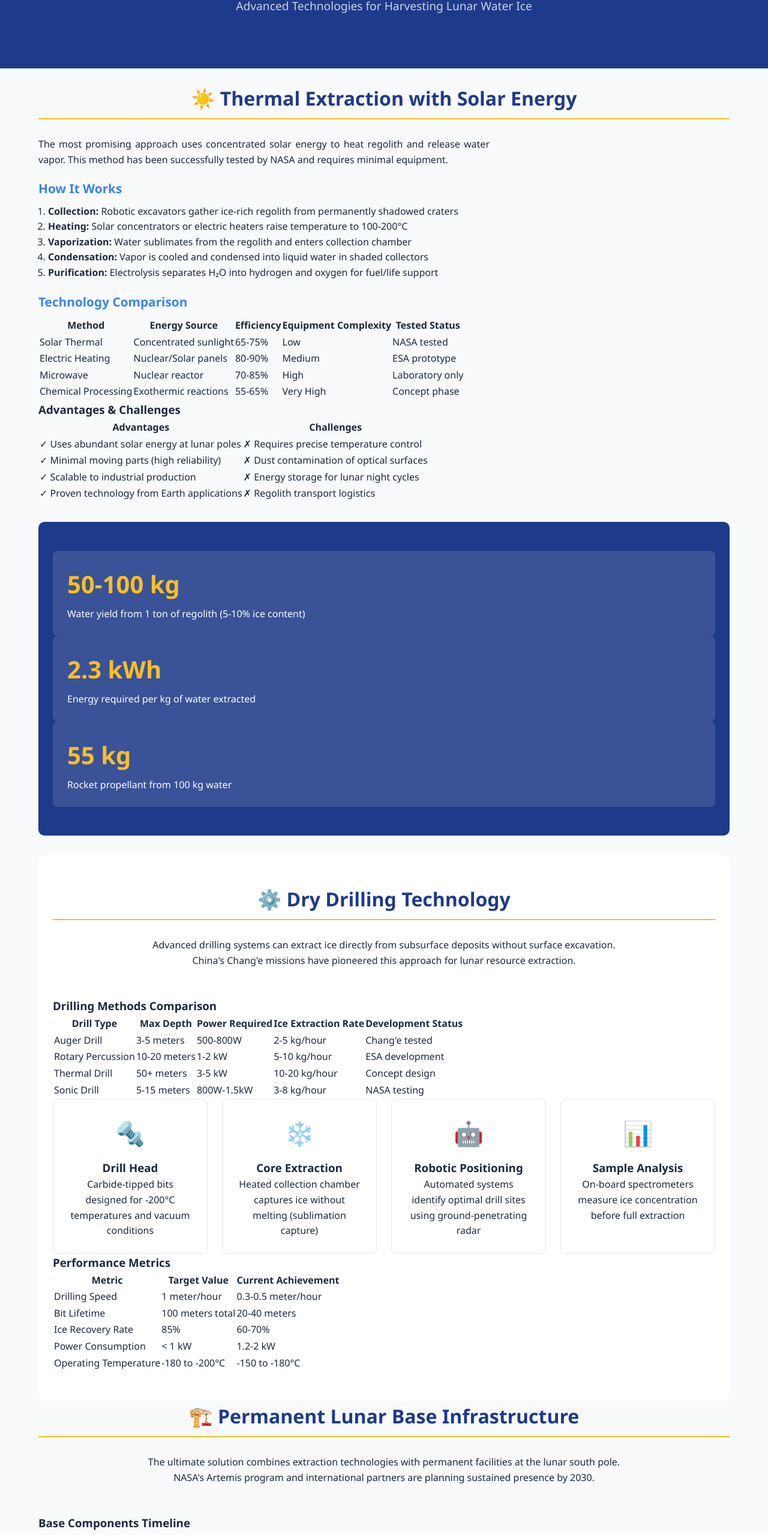
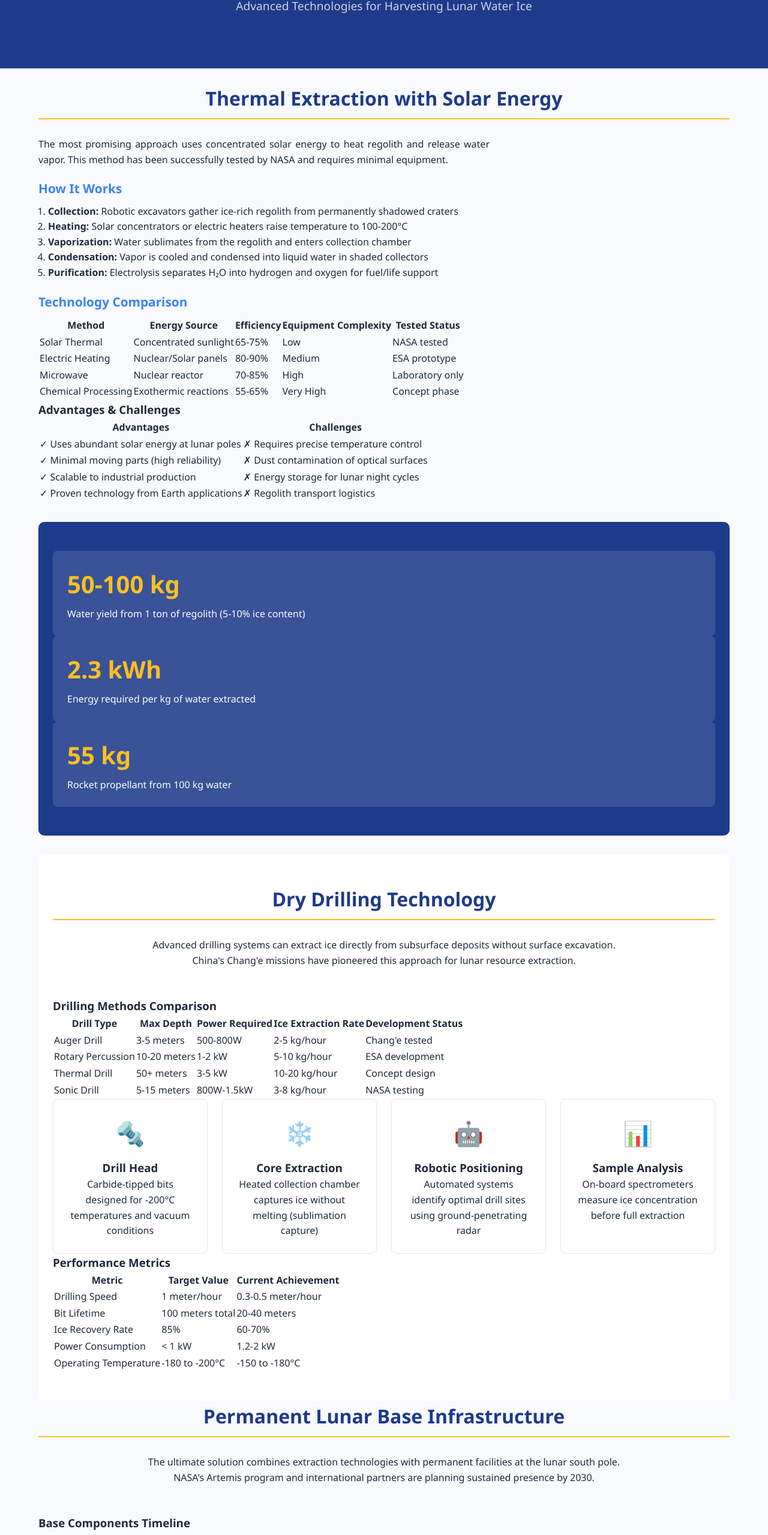
Before and after one commit to Ayamamoru/aerospace, a plain HTML site: page solutions.html in a window 1280 px wide. Shown: the part 237-2796 px from the top of the page at 60% size. Drawn offline with Linux system fonts and the light colour scheme.

Commit message:
uhhhh bgfix

```diff
--- a/solutions.html
+++ b/solutions.html
@@ -33,7 +33,7 @@
     <main class="container">
         <!-- Solution 1: Thermal Extraction -->
         <section class="proposal-section">
-            <h2 class="section-title">☀️ Thermal Extraction with Solar Energy</h2>
+            <h2 class="section-title">Thermal Extraction with Solar Energy</h2>
             <div class="content-grid">
                 <div class="text-content">
                     <p>The most promising approach uses concentrated solar energy to heat regolith and release water vapor. This method has been successfully tested by NASA and requires minimal equipment.</p>
@@ -138,7 +138,7 @@
 
         <!-- Solution 2: Dry Drilling -->
         <section class="benefits-section">
-            <h2 class="section-title">⚙️ Dry Drilling Technology</h2>
+            <h2 class="section-title">Dry Drilling Technology</h2>
             <p style="text-align: center; max-width: 800px; margin: 0 auto 3rem;">Advanced drilling systems can extract ice directly from subsurface deposits without surface excavation. China's Chang'e missions have pioneered this approach for lunar resource extraction.</p>
 
             <h3>Drilling Methods Comparison</h3>
@@ -248,7 +248,7 @@
 
         <!-- Solution 3: Permanent Base -->
         <section class="timeline-section">
-            <h2 class="section-title">🏗️ Permanent Lunar Base Infrastructure</h2>
+            <h2 class="section-title">Permanent Lunar Base Infrastructure</h2>
             <p style="text-align: center; max-width: 800px; margin: 0 auto 3rem;">The ultimate solution combines extraction technologies with permanent facilities at the lunar south pole. NASA's Artemis program and international partners are planning sustained presence by 2030.</p>
 
             <h3>Base Components Timeline</h3>
```
Also changed, not shown: index.html (+1 -1 lines), survey.html (+1 -1 lines).
